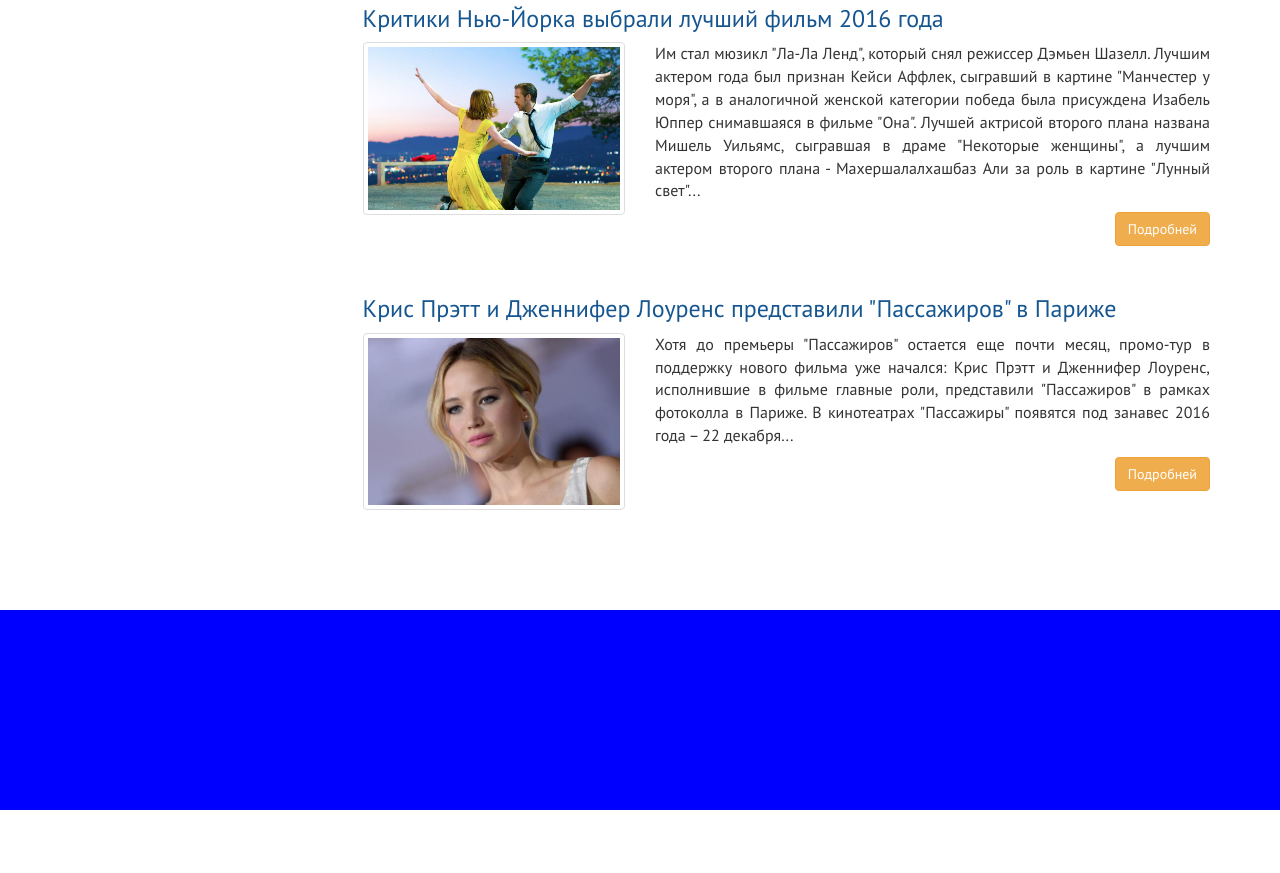
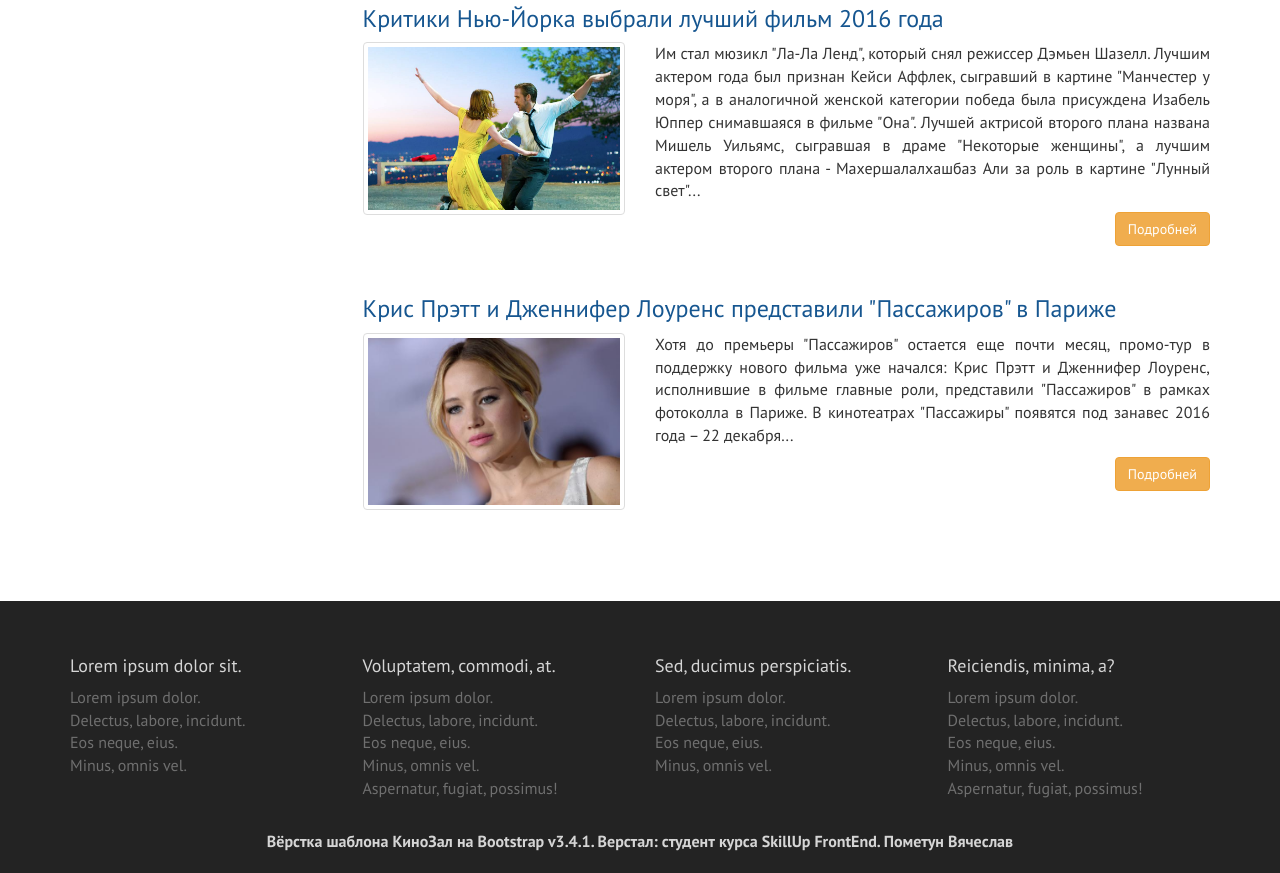
Before and after one commit to Vjacheslav250/kinozal-verstka-na-Bootstrap, a website: page index.html in a window 1280 px wide. Shown: the part 2988-3861 px from the top of the page. Before the commit the page ends 3798 px from the top, so only its background shows below. Drawn offline with Linux system fonts and the light colour scheme.

Commit message:
Сделан footer

```diff
--- a/assets/scss/_common.scss
+++ b/assets/scss/_common.scss
@@ -1,6 +1,10 @@
 html {
   font-size: $font-size;
 }
+
+// ::-webkit-scrollbar {
+//   display: none;
+// }
 
 .modal-scrollbar-measure {
   position: absolute;
--- a/assets/scss/_footer.scss
+++ b/assets/scss/_footer.scss
@@ -0,0 +1,28 @@
+.footer {
+  padding-top: 45px;
+
+  color: #d5d5d5;
+  background-color: #232323;
+
+  & ul {
+    padding: 0;
+
+    list-style: none;
+  }
+
+  & a {
+    color: #6f6f6f;
+    &:hover {
+      color: #ffffff;
+    }
+  }
+
+  .footer-fifth {
+    margin: 20px 0;
+    text-align: center;
+
+    & a {
+      color: #d5d5d5;
+    }
+  }
+}
--- a/assets/scss/_main.scss
+++ b/assets/scss/_main.scss
@@ -59,13 +59,14 @@
 
 .thumbnail {
   -webkit-transition: background-color 0.25s;
-       -o-transition: background-color 0.25s;
-          transition: background-color 0.25s;
+  -o-transition: background-color 0.25s;
+  transition: background-color 0.25s;
 }
 
 ///
 
-.film-news-item {
+.film-news-item,
+.thumbnail {
   margin-bottom: 0;
 
   &__image {
--- a/index.html
+++ b/index.html
@@ -698,18 +698,78 @@
     </div>
   </div>
 
+  <footer>
+    <footer class="footer">
+      <div class="container-fluid">
+        <div class="row">
+          <div class="container">
+            <div class="row">
 
+              <div class="footer-top">
 
+                <div class="footer-first col-md-3 col-xs-6">
+                  <h4>Lorem ipsum dolor sit.</h4>
+                  <ul>
+                    <li><a href="#">Lorem ipsum dolor.</a></li>
+                    <li><a href="#">Delectus, labore, incidunt.</a></li>
+                    <li><a href="#">Eos neque, eius.</a></li>
+                    <li><a href="#">Minus, omnis vel.</a></li>
+                  </ul>
+                </div>
 
+                <div class="footer-second col-md-3 col-xs-6">
+                  <h4>Voluptatem, commodi, at.</h4>
+                  <ul>
+                    <li><a href="#">Lorem ipsum dolor.</a></li>
+                    <li><a href="#">Delectus, labore, incidunt.</a></li>
+                    <li><a href="#">Eos neque, eius.</a></li>
+                    <li><a href="#">Minus, omnis vel.</a></li>
+                    <li><a href="#">Aspernatur, fugiat, possimus!</a></li>
+                  </ul>
+                </div>
 
-  </div>
+                <div class="footer-third col-md-3 col-xs-6">
+                  <h4>Sed, ducimus perspiciatis.</h4>
+                  <ul>
+                    <li><a href="#">Lorem ipsum dolor.</a></li>
+                    <li><a href="#">Delectus, labore, incidunt.</a></li>
+                    <li><a href="#">Eos neque, eius.</a></li>
+                    <li><a href="#">Minus, omnis vel.</a></li>
+                  </ul>
+                </div>
 
+                <div class="footer-fourth col-md-3 col-xs-6">
+                  <h4>Reiciendis, minima, a?</h4>
+                  <ul>
+                    <li><a href="#">Lorem ipsum dolor.</a></li>
+                    <li><a href="#">Delectus, labore, incidunt.</a></li>
+                    <li><a href="#">Eos neque, eius.</a></li>
+                    <li><a href="#">Minus, omnis vel.</a></li>
+                    <li><a href="#">Aspernatur, fugiat, possimus!</a></li>
+                  </ul>
+                </div>
 
+              </div>
+            </div>
 
+            <div class="row">
+              <div class="footer-bottom">
 
+                <div class="footer-fifth col-xs-12">
+                  <strong><a href="https://github.com/Vjacheslav250/kinozal-verstka-na-Bootstrap">
+                      Вёрстка шаблона КиноЗал на Bootstrap v3.4.1.
+                      Верстал: студент курса SkillUp FrontEnd. Пометун Вячеслав</a></strong>
+                </div>
 
+              </div>
+            </div>
+          </div>
+        </div>
 
-  <footer style="background-color: blue;height: 200px"></footer>
+      </div>
+    </footer>
+
+  </footer>
 
   <script src="libs/jquery/dist/jquery.min.js"></script>
   <script src="libs/bootstrap/dist/js/bootstrap.min.js"></script>
```
Also changed, not shown: assets/css/style.css.
